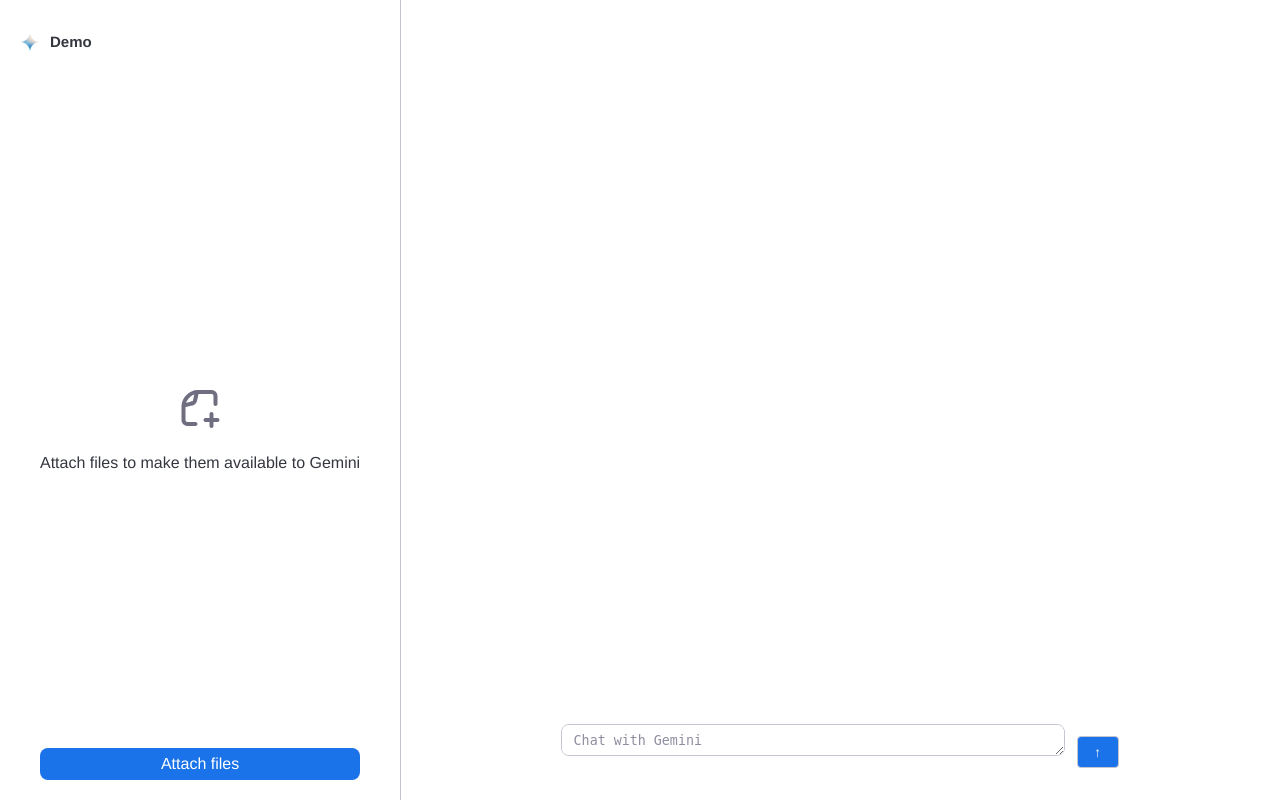
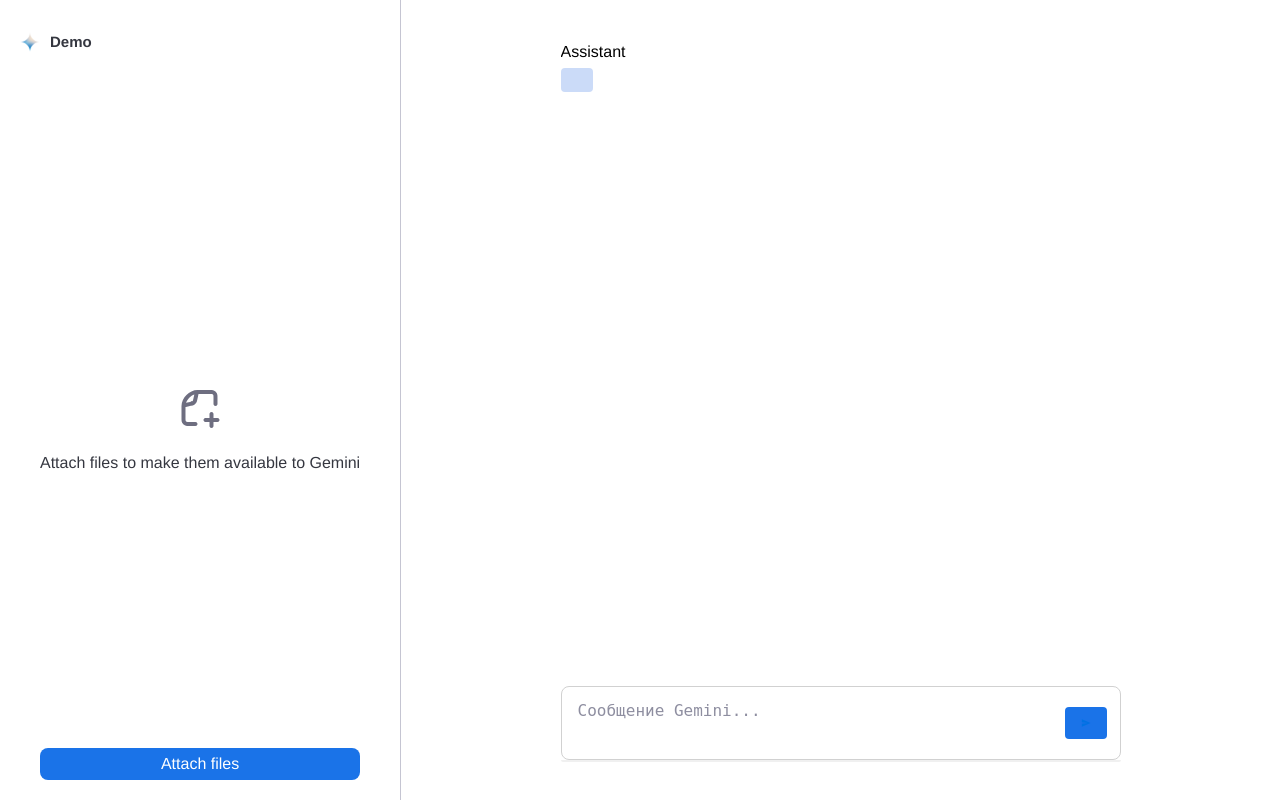
Before and after one commit to google-gemini/gemini-api-quickstart, a Flask app: page / in a window 1280 px wide. Run offline with Flask 3, Linux system fonts and the light colour scheme; parts of the project's set-up code (start-up, migrations or seed data) failed here and were passed over.

Commit message:
own tune

```diff
--- a/app.py
+++ b/app.py
@@ -1,3 +1,5 @@
+import base64  # Добавьте эту строку в начало файла
+
 from flask import (
     Flask,
     render_template,
@@ -13,23 +15,46 @@ from dotenv import load_dotenv
 import os
 
 import google.generativeai as genai
+print(f"google-generativeai version: {genai.__version__}")
 
-# Load environment variables from .env file
-load_dotenv()
+# Загрузка переменных окружения
+dotenv_path = os.path.join(os.path.dirname(__file__), '.env')
+load_dotenv(dotenv_path)
 
-ALLOWED_EXTENSIONS = {"png", "jpg", "jpeg"}
+# Получение API ключа из переменной окружения
+api_key = os.getenv("GOOGLE_API_KEY")
+if not api_key:
+    raise ValueError("API ключ не найден. Убедитесь, что файл .env существует и содержит GOOGLE_API_KEY.")
+
+print(f"API Key: {'*' * len(api_key)}")  # Маскируем ключ для безопасности
+
+# Настройка genai с использованием ключа из переменной окружения
+genai.configure(api_key=api_key)
+
+ALLOWED_EXTENSIONS = {
+    "png", "jpg", "jpeg", "gif", "pdf",
+    "flv", "mov", "mpeg", "mpg", "mp4", "webm", "wmv", "3gpp",
+    "aac", "flac", "mp3", "m4a", "opus", "wav"
+}
 
 # WARNING: Do not share code with you API key hard coded in it.
 # Get your Gemini API key from: https://aistudio.google.com/app/apikey
-genai.configure(api_key=os.getenv("GOOGLE_API_KEY"))
+# genai.configure(api_key="AIzaSyD69-doVDK0h8T79degDIkgkYOtnoUuMBg")
 
-model = genai.GenerativeModel('gemini-1.5-flash')
+try:
+    model = genai.GenerativeModel('gemini-1.5-pro-002')
+    response = model.generate_content("Привет, мир!", stream=False)
+    print("Тестовый ответ API:", response.text)
+except Exception as e:
+    print("Ошибка при тестировании API:", str(e))
+
+model = genai.GenerativeModel('gemini-1.5-pro-002')
 
 app = Flask(__name__, static_folder='static', template_folder='templates')
 
-chat_session = model.start_chat(history=[])
+chat_history = []
 next_message = ""
-next_image = ""
+next_files = []  # Изменено с next_image на next_files для поддержки нескольких файлов
 
 
 def allowed_file(filename):
@@ -40,75 +65,122 @@ def allowed_file(filename):
 
 @app.route("/upload", methods=["POST"])
 def upload_file():
-    """Takes in a file, checks if it is valid,
-    and saves it for the next request to the API
-    """
-    global next_image
+    global next_files
 
-    if "file" not in request.files:
-        return jsonify(success=False, message="No file part")
+    print("Получен запрос на загрузку файла")
+    print("Файлы в запросе:", request.files)
 
-    file = request.files["file"]
+    if "file" not in request.files and "files[]" not in request.files:
+        print("Ни 'file', ни 'files[]' не найдены в request.files")
+        return jsonify(success=False, message="No file part"), 400
 
-    if file.filename == "":
-        return jsonify(success=False, message="No selected file")
-    if file and allowed_file(file.filename):
-        filename = secure_filename(file.filename)
+    files = request.files.getlist("file") if "file" in request.files else request.files.getlist("files[]")
 
-        # Read the file stream into a BytesIO object
-        file_stream = io.BytesIO(file.read())
-        file_stream.seek(0)
-        next_image = Image.open(file_stream)
+    uploaded_files = []
+    for file in files:
+        if file and allowed_file(file.filename):
+            filename = secure_filename(file.filename)
+            file_data = file.read()
+            mime_type = get_mime_type(file_data)
 
-        return jsonify(
-            success=True,
-            message="File uploaded successfully and added to the conversation",
-            filename=filename,
-        )
-    return jsonify(success=False, message="File type not allowed")
+            file_content = base64.b64encode(file_data).decode('utf-8')
+
+            file_info = {
+                "id": len(next_files),
+                "name": filename,
+                "data": file_content,
+                "mime_type": mime_type
+            }
+            next_files.append(file_info)
+            uploaded_files.append({"id": file_info["id"], "name": filename})
+            print(f"Файл {filename} успешно загружен (MIME: {mime_type}, размер: {len(file_data)} байт)")
+        else:
+            print(f"Недопустимый тип файла: {file.filename}")
+            return jsonify(success=False, message=f"File type not allowed: {file.filename}"), 400
+
+    print(f"Успешно загружено файлов: {len(uploaded_files)}")
+    return jsonify(
+        success=True,
+        message="Files uploaded successfully and added to the conversation",
+        files=uploaded_files,
+    )
 
 
 @app.route("/", methods=["GET"])
 def index():
     """Renders the main homepage for the app"""
-    return render_template("index.html", chat_history=chat_session.history)
+    return render_template("index.html", chat_history=chat_history)
 
 
 @app.route("/chat", methods=["POST"])
 def chat():
-    """
-    Takes in the message the user wants to send
-    to the Gemini API, saves it
-    """
-    global next_message
-    next_message = request.json["message"]
-    print(chat_session.history)
-
+    global next_message, next_files, chat_history
+    data = request.json
+    next_message = data.get("message", "")
+    print(f"Сообщение для отправки: {next_message}")
+    print(f"Прикрепленные файлы: {', '.join([f['name'] for f in next_files])}")
+    print(f"Количество прикрепленных файлов: {len(next_files)}")
     return jsonify(success=True)
 
 
 @app.route("/stream", methods=["GET"])
 def stream():
-    """
-    Streams the response from the server for
-    both multi-modal and plain text requests
-    """
     def generate():
-        global next_message
-        global next_image
+        global next_message, next_files, chat_history
         assistant_response_content = ""
 
-        if next_image != "":
-            response = chat_session.send_message([next_message, next_image],
-                                                 stream=True)
-            next_image = ""
-        else:
-            response = chat_session.send_message(next_message, stream=True)
-            next_message = ""
+        try:
+            print(f"Отправка сообщения: {next_message}")
+            content = [next_message]
 
-        for chunk in response:
-            assistant_response_content += chunk.text
-            yield f"data: {chunk.text}\n\n"
+            for file in next_files:
+                print(f"Обработка файла: {file['name']} (MIME: {file['mime_type']})")
+                if 'data' in file and 'mime_type' in file:
+                    content.append({
+                        "mime_type": file["mime_type"],
+                        "data": file["data"]
+                    })
+                else:
+                    print(f"Ошибка: отсутствуют необходимые данные в файле {file.get('name', 'unknown')}")
+
+            print(f"Отправка контента в Gemini (количество файлов: {len(next_files)})")
+            response = model.generate_content(content, stream=True)
+
+            for chunk in response:
+                assistant_response_content += chunk.text
+                yield f"data: {chunk.text}\n\n"
+
+            chat_history.append({"role": "assistant", "content": assistant_response_content})
+        except Exception as e:
+            print(f"Error in generate: {str(e)}")
+            print(f"Количество файлов в next_files: {len(next_files)}")
+            yield f"data: Error: {str(e)}\n\n"
+
+        next_files = []  # Очищаем список файлов после обработки
 
     return Response(stream_with_context(generate()),
                     mimetype="text/event-stream")
+
+def get_mime_type(file_data):
+    """Определяет MIME-тип файла по его содержимому"""
+    if file_data.startswith(b'\x89PNG\r\n\x1a\n'):
+        return "image/png"
+    elif file_data.startswith(b'\xff\xd8\xff'):
+        return "image/jpeg"
+    elif file_data.startswith(b'GIF87a') or file_data.startswith(b'GIF89a'):
+        return "image/gif"
+    elif file_data.startswith(b'%PDF'):
+        return "application/pdf"
+    elif file_data.startswith(b'\x00\x00\x00 ftyp'):
+        return "video/mp4"
+    # Добавьте другие проверки для видео и аудио форматов
+    return "application/octet-stream"  # Возвращаем общий тип, если не удалось определить
+
+@app.route("/remove_file", methods=["POST"])
+def remove_file():
+    global next_files
+    file_id = request.json.get("file_id")
+    if file_id is not None:
+        next_files = [f for f in next_files if f["id"] != file_id]
+        return jsonify(success=True, message="File removed successfully")
+    return jsonify(success=False, message="File ID not provided"), 400
--- a/static/chat.js
+++ b/static/chat.js
@@ -1,28 +1,45 @@
+let uploadedFiles = [];
+let progressBar;
+let progressBarContainer;
+
+document.addEventListener("DOMContentLoaded", function() {
+    progressBar = document.getElementById('progress-bar');
+    progressBarContainer = document.getElementById('progress-bar-container');
+});
+
 document.querySelector("form").addEventListener("submit", function (event) {
     event.preventDefault();
-    const messageInput = document.querySelector(
-        'textarea[name="message"]'
-    );
+    const messageInput = document.querySelector('textarea[name="message"]');
     const message = messageInput.value.trim();
     const chatContainer = document.querySelector(".messages");
 
     // Append the user's message to the chat container
-    if (message) {
+    if (message || uploadedFiles.length > 0) {
         const roleDiv = document.createElement("div");
-        roleDiv.classList.add("message-role");
-        roleDiv.classList.add("user");
-
+        roleDiv.classList.add("message-role", "user");
         roleDiv.textContent = "User";
         chatContainer.appendChild(roleDiv);
 
         const userMessageDiv = document.createElement("div");
         userMessageDiv.classList.add("user-message");
+
+        if (message) {
             userMessageDiv.textContent = message;
+        }
+
+        if (uploadedFiles.length > 0) {
+            const filesInfo = document.createElement("div");
+            filesInfo.classList.add("attached-files-info");
+            filesInfo.textContent = "Attached files: " + uploadedFiles.map(file => file.name).join(", ");
+            userMessageDiv.appendChild(filesInfo);
+        }
+
         chatContainer.appendChild(userMessageDiv);
     }
 
-    // Clear the message input
-    messageInput.value = "";
+    // Show progress bar
+    progressBarContainer.classList.remove('hidden');
+    progressBar.style.width = '10%';
 
     // Send the user's message to the server using AJAX
     fetch("/chat", {
@@ -30,43 +47,108 @@ document.querySelector("form").addEventListener("submit", function (event) {
         headers: {
             "Content-Type": "application/json",
         },
-        body: JSON.stringify({ message: message }),
+        body: JSON.stringify({
+            message: message,
+            files: uploadedFiles
+        }),
     })
     .then((response) => response.json())
     .then((data) => {
         if (data.success) {
-                const roleDiv = document.createElement("div");
-                roleDiv.classList.add("message-role");
-                roleDiv.classList.add("assistant");
+            // Update progress bar
+            progressBar.style.width = '30%';
 
-                roleDiv.textContent = "Model";
-                chatContainer.appendChild(roleDiv);
+            // Очистка поля ввода и списка загруженных файлов
+            messageInput.value = "";
+            uploadedFiles = [];
+            updateAttachedFilesList();
 
-                // Prepare the model message container
-                const assistantMessageDiv = document.createElement("div");
-                assistantMessageDiv.classList.add("assistant-message");
-                chatContainer.appendChild(assistantMessageDiv);
-
-                // Open a connection to receive streamed responses
+            // Запуск потока для получения ответа от модели
             const eventSource = new EventSource("/stream");
             eventSource.onmessage = function (event) {
-                    const currentText = assistantMessageDiv.textContent;
-                    const newText = event.data;
-                    const lastChar = currentText.slice(-1);
+                // Update progress bar
+                progressBar.style.width = '70%';
 
-                    // Check if we need to add a space (streamed chunks might be missing it)
-                    if (/[.,!?]/.test(lastChar) && newText.charAt(0) !== " ") {
-                        assistantMessageDiv.textContent += " " + newText;
-                    } else {
-                        assistantMessageDiv.textContent += newText;
-                    }
-
-                    // Scroll to the bottom of the chat container
+                const assistantMessageDiv = document.querySelector(".assistant-message:last-child") ||
+                                            document.createElement("div");
+                assistantMessageDiv.classList.add("assistant-message");
+                assistantMessageDiv.textContent += event.data;
+                chatContainer.appendChild(assistantMessageDiv);
                 chatContainer.scrollTop = chatContainer.scrollHeight;
             };
             eventSource.onerror = function () {
                 eventSource.close();
+                // Hide progress bar when finished
+                progressBar.style.width = '100%';
+                setTimeout(() => {
+                    progressBarContainer.classList.add('hidden');
+                    progressBar.style.width = '0';
+                }, 300);
             };
         }
     });
 });
+
+document.getElementById('file-upload').addEventListener('change', function(event) {
+    const files = event.target.files;
+    if (files.length === 0) {
+        console.log('Нет выбранных файлов');
+        return;
+    }
+
+    const formData = new FormData();
+    for (let i = 0; i < files.length; i++) {
+        formData.append('file', files[i]);
+    }
+
+    console.log('Отправка файлов на сервер');
+    fetch('/upload', {
+        method: 'POST',
+        body: formData
+    })
+    .then(response => response.json())
+    .then(data => {
+        if (data.success) {
+            console.log('Файлы успешно загружены:', data.files);
+            uploadedFiles = uploadedFiles.concat(data.files);
+            updateAttachedFilesList();
+        } else {
+            console.error('Ошибка загрузки файлов:', data.message);
+        }
+    })
+    .catch(error => console.error('Ошибка:', error));
+});
+
+function updateAttachedFilesList() {
+    const fileList = document.getElementById('attached-files-list');
+    fileList.innerHTML = '';
+    uploadedFiles.forEach(file => {
+        const fileItem = document.createElement('div');
+        fileItem.classList.add('attached-file-item');
+        fileItem.innerHTML = `
+            ${file.name}
+            <button onclick="removeFile(${file.id})">X</button>
+        `;
+        fileList.appendChild(fileItem);
+    });
+}
+
+function removeFile(fileId) {
+    fetch('/remove_file', {
+        method: 'POST',
+        headers: {
+            'Content-Type': 'application/json',
+        },
+        body: JSON.stringify({ file_id: fileId })
+    })
+    .then(response => response.json())
+    .then(data => {
+        if (data.success) {
+            uploadedFiles = uploadedFiles.filter(f => f.id !== fileId);
+            updateAttachedFilesList();
+        } else {
+            console.error('Ошибка удаления файла:', data.message);
+        }
+    })
+    .catch(error => console.error('Ошибка:', error));
+}
--- a/static/main.css
+++ b/static/main.css
@@ -60,35 +60,70 @@ h3 {
 
 .message-input-container {
   width: 100%;
-  background: #fff;
-  box-sizing: border-box;
-  display: flex;
-  justify-content: center;
-  align-items: start;
-  z-index: 100;
+  max-width: 600px;
+  margin: 20px auto;
+  position: relative;
 }
 
-.message-input-container form, form {
+.message-input-container form {
   display: flex;
   align-items: center;
-  width: 100%;
-  max-width: 600px;
-  margin: 0 auto;
-  justify-content: space-between;
-}
-
-textarea, input[type="text"] {
-  border: 1px solid #c5c5d2;
-  border-radius: 8px;
-  padding: 8px 12px;
-  width: calc(100% - 20px);
-  margin: 0 10px 24px 0;
-  box-sizing: border-box;
 }
 
 textarea {
-  resize: vertical;
-  max-height: 32px;
+  width: 100%;
+  padding: 12px 40px 12px 16px;
+  border: 1px solid #d1d1d1;
+  border-radius: 8px;
+  font-size: 16px;
+  line-height: 1.5;
+  resize: none;
+  transition: border-color 0.3s ease;
+}
+
+textarea:focus {
+  outline: none;
+  border-color: #0071e3;
+  box-shadow: 0 0 0 4px rgba(0, 113, 227, 0.1);
+}
+
+#send-btn {
+  position: absolute;
+  right: 12px;
+  top: 50%;
+  transform: translateY(-50%);
+  background: none;
+  border: none;
+  cursor: pointer;
+  padding: 0;
+}
+
+#send-btn svg {
+  width: 24px;
+  height: 24px;
+  fill: #0071e3;
+  transition: fill 0.3s ease;
+}
+
+#send-btn:hover svg {
+  fill: #0077ed;
+}
+
+#send-btn:hover {
+  background-color: #f0f0f0;
+}
+
+#send-btn {
+  width: 42px;
+  height: 32px;
+  border-radius: 4px;
+  border: 1px solid #c5c5d2;
+  background-color: #1a73e8;
+  color: #fff;
+  cursor: pointer;
+  display: flex;
+  justify-content: center;
+  align-items: center;
 }
 
 input[type="submit"], input[type="button"], #send-btn {
@@ -248,19 +283,6 @@ input[type="button"] {
   align-self: flex-end;
 }
 
-#send-btn {
-  width: 42px;
-  height: 32px;
-  border-radius: 4px;
-  border: 1px solid #c5c5d2;
-  background-color: #1a73e8;
-  color: #fff;
-  cursor: pointer;
-  display: flex;
-  justify-content: center;
-  align-items: center;
-}
-
 .file-upload-section {
   display: flex;
   flex-direction: column;
@@ -341,3 +363,56 @@ body::after {
   border-top: 1px solid #ececf1;
   width: 100%;
 }
+
+.attached-files-list {
+    margin-top: 10px;
+    margin-bottom: 10px;
+}
+
+.attached-file-item {
+    display: flex;
+    justify-content: space-between;
+    align-items: center;
+    background-color: #f0f0f0;
+    padding: 5px 10px;
+    margin-bottom: 5px;
+    border-radius: 5px;
+}
+
+.attached-file-item button {
+    background-color: #ff4d4d;
+    color: white;
+    border: none;
+    border-radius: 50%;
+    width: 20px;
+    height: 20px;
+    cursor: pointer;
+}
+
+.attached-files-info {
+    font-size: 0.9em;
+    color: #666;
+    margin-top: 5px;
+}
+
+.progress-bar-container {
+  width: 100%;
+  height: 2px;
+  background-color: #f0f0f0;
+  position: absolute;
+  bottom: -2px;
+  left: 0;
+  overflow: hidden;
+  border-radius: 0 0 8px 8px;
+}
+
+.progress-bar {
+  width: 0;
+  height: 100%;
+  background-color: #0071e3;
+  transition: width 0.3s ease;
+}
+
+.hidden {
+  display: none;
+}
--- a/templates/index.html
+++ b/templates/index.html
@@ -41,18 +41,23 @@
         </div>
         {% endfor %}
       </div>
+      <div id="attached-files-list" class="attached-files-list"></div>
       <div class="message-input-container">
         <form action="/chat" method="post">
-          <textarea name="message" placeholder="Chat with Gemini" required></textarea>
-          <div class="button-group">
-            <button type="submit" id="send-btn">&#x2191;</button>
-          </div>
+          <textarea name="message" placeholder="Сообщение Gemini..." required></textarea>
+          <button type="submit" id="send-btn">
+            <svg viewBox="0 0 24 24">
+              <path d="M2.01 21L23 12 2.01 3 2 10l15 2-15 2z"></path>
+            </svg>
+          </button>
         </form>
+        <div id="progress-bar-container" class="progress-bar-container">
+          <div id="progress-bar" class="progress-bar"></div>
+        </div>
       </div>
     </div>
   </div>
   <script src="{{ url_for('static', filename='chat.js') }}"></script>
-  <script src="{{ url_for('static', filename='event-listener.js') }}"></script>
 </body>
 
 </html>
```
Also changed, not shown: 1 other file. Lines whose indentation alone changed are shown as unchanged.
